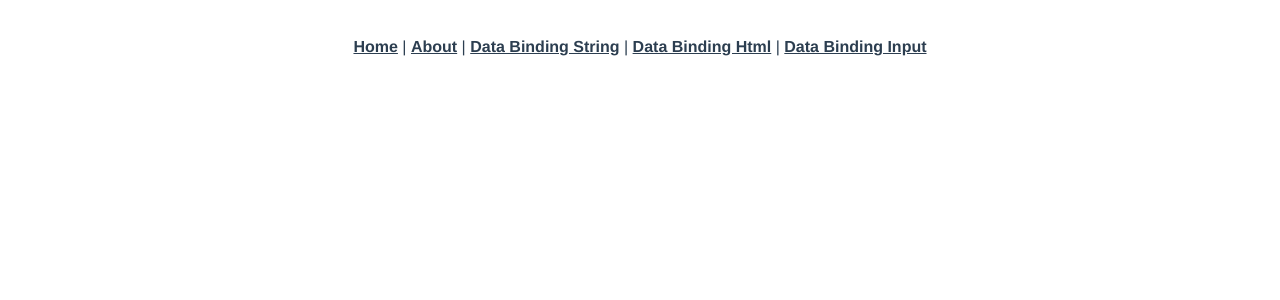
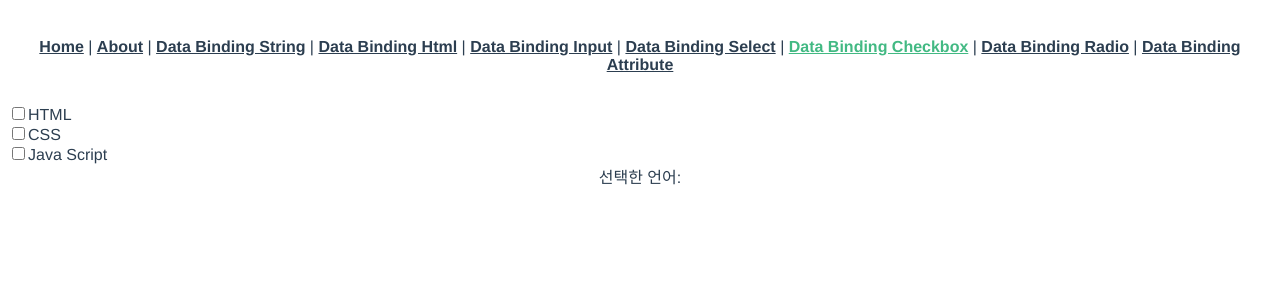
Before and after one commit to daehyeon1999/Vue_Study, a Vue app: page /databinding/checkbox in a window 1280 px wide. Shown: the top 300 px of the page. Built offline with nearby package versions, Linux system fonts and the light colour scheme.

Commit message:
v-model binding

```diff
--- a/package.json
+++ b/package.json
@@ -42,7 +42,8 @@
     },
     "rules": {
       "space-before-function-paren": "off",
-      "no-trailing-spaces": "off"
+      "no-trailing-spaces": "off",
+      "indent" : "off"
     }
   },
   "browserslist": [
--- a/src/App.vue
+++ b/src/App.vue
@@ -10,7 +10,14 @@
     <!-- Data binding page으로 -->
     <router-link to="/databinding/string">Data Binding String</router-link> |
     <router-link to="/databinding/html">Data Binding Html</router-link> |
-    <router-link to="/databinding/input">Data Binding Input</router-link>
+    <router-link to="/databinding/input">Data Binding Input</router-link> |
+    <router-link to="/databinding/select">Data Binding Select</router-link> |
+    <router-link to="/databinding/checkbox">Data Binding Checkbox</router-link>
+    |
+    <router-link to="/databinding/radio">Data Binding Radio</router-link> |
+    <router-link to="/databinding/attribute"
+      >Data Binding Attribute</router-link
+    >
   </nav>
 
   <!-- router-link의 페이지가 보여지는 부분 -->
--- a/src/router/index.js
+++ b/src/router/index.js
@@ -35,6 +35,26 @@ const routes = [
     path: '/databinding/input',
     name: 'DataBindingInputView',
     component: () => import(/* webpackChunkName: "databinding" */ '../views/1_databinding/DataBindingInputView.vue')
+  },
+  {
+    path: '/databinding/select',
+    name: 'DataBindingSelectView',
+    component: () => import(/* webpackChunkName: "databinding" */ '../views/1_databinding/DataBindingSelectView.vue')
+  },
+  {
+    path: '/databinding/checkbox',
+    name: 'DataBindingCheckboxView',
+    component: () => import(/* webpackChunkName: "databinding" */ '../views/1_databinding/DataBindingCheckboxView.vue')
+  },
+  {
+    path: '/databinding/radio',
+    name: 'DataBindingRadioView',
+    component: () => import(/* webpackChunkName: "databinding" */ '../views/1_databinding/DataBindingRadioView.vue')
+  },
+  {
+    path: '/databinding/attribute',
+    name: 'DataBindingAttributeView',
+    component: () => import(/* webpackChunkName: "databinding" */ '../views/1_databinding/DataBindingAttributeView.vue')
   }
 ]
 
--- /dev/null
+++ b/src/views/1_databinding/DataBindingAttributeView.vue
@@ -0,0 +1,17 @@
+<template>
+  <div></div>
+</template>
+
+<script>
+export default {
+  components: {},
+  data() {
+    return {}
+  },
+  setup() {},
+  created() {},
+  mounted() {},
+  unmounted() {},
+  methods: {}
+}
+</script>
--- /dev/null
+++ b/src/views/1_databinding/DataBindingCheckboxView.vue
@@ -0,0 +1,40 @@
+<template>
+  <div style="justify-items: start">
+    <div>
+      <input
+        type="checkbox"
+        id="html"
+        value="html"
+        v-model="favoriteLanguage"
+      />
+      <label for="html">HTML</label>
+    </div>
+    <div>
+      <input type="checkbox" id="css" value="css" v-model="favoriteLanguage" />
+      <label for="css">CSS</label>
+    </div>
+    <div>
+      <input type="checkbox" id="js" value="js" v-model="favoriteLanguage" />
+      <label for="js">Java Script</label>
+    </div>
+  </div>
+
+  <!-- check한 박스들의 value들이 배열에 저장되는 원리이다. 즉, v-model이 체크가 된 값들의 value에 바인딩 된다. -->
+  <div>선택한 언어: {{ favoriteLanguage.toString() }}</div>
+</template>
+
+<script>
+export default {
+  components: {},
+  data() {
+    return {
+      favoriteLanguage: []
+    }
+  },
+  setup() {},
+  created() {},
+  mounted() {},
+  unmounted() {},
+  methods: {}
+}
+</script>
--- /dev/null
+++ b/src/views/1_databinding/DataBindingRadioView.vue
@@ -0,0 +1,34 @@
+<template>
+  <div style="justify-items: start">
+    <div>
+      <input type="radio" id="html" value="html" v-model="favoriteLanguage" />
+      <label for="html">HTML</label>
+    </div>
+    <div>
+      <input type="radio" id="css" value="css" v-model="favoriteLanguage" />
+      <label for="css">CSS</label>
+    </div>
+    <div>
+      <input type="radio" id="js" value="js" v-model="favoriteLanguage" />
+      <label for="js">Java Script</label>
+    </div>
+  </div>
+  <!--  -->
+  <div>선택한 언어: {{ favoriteLanguage }}</div>
+</template>
+
+<script>
+export default {
+  components: {},
+  data() {
+    return {
+      favoriteLanguage: ''
+    }
+  },
+  setup() {},
+  created() {},
+  mounted() {},
+  unmounted() {},
+  methods: {}
+}
+</script>
--- /dev/null
+++ b/src/views/1_databinding/DataBindingSelectView.vue
@@ -0,0 +1,28 @@
+<template>
+  <div>
+    <!-- 옵션의 value값을 바인딩함 -->
+    <!-- v-model은 이렇게 값을 변경할수 있는 곳에만 쓸수 있다. -->
+    <select v-model="selectedCity">
+      <option value=""></option>
+      <option value="02">서울</option>
+      <option value="052">부산</option>
+      <option value="064">제주</option>
+    </select>
+  </div>
+</template>
+
+<script>
+export default {
+  components: {},
+  data() {
+    return {
+      selectedCity: '052'
+    }
+  },
+  setup() {},
+  created() {},
+  mounted() {},
+  unmounted() {},
+  methods: {}
+}
+</script>
```
